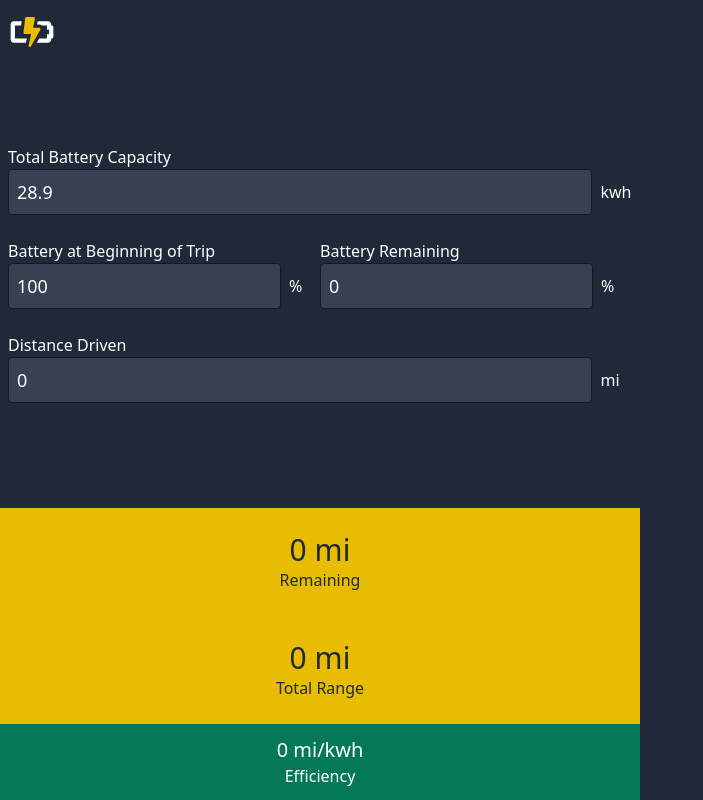
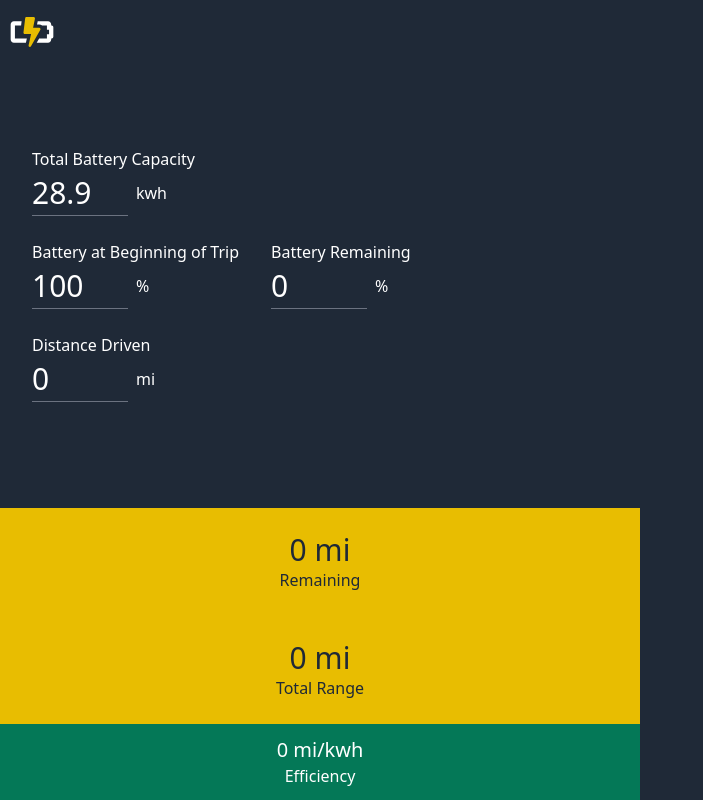
Before and after one commit to joshuafredrickson/ev-range-estimator, a React (Create React App) app: page / in a window 1280 px wide. Shown: the whole page, without its empty margins (0-703 px from the left). Built offline with nearby package versions, Linux system fonts and the light colour scheme.

Commit message:
Adjust input styles

```diff
--- a/src/components/App/App.tsx
+++ b/src/components/App/App.tsx
@@ -14,7 +14,7 @@ const App: React.FC = () => {
   return (
     <CalculationsProvider values={calculations}>
       <ResultsProvider values={results}>
-        <div className="w-full h-full App">
+        <div className="w-full h-screen App">
           <Header />
           <Calculator />
           <Results />
--- a/src/components/Calculator/Calculator.tsx
+++ b/src/components/Calculator/Calculator.tsx
@@ -9,6 +9,7 @@ const Calculator: React.FC = () => {
   const { results, setResults } = useResults();
 
   useEffect(() => {
+    // TODO: Store these values
     setCalculations({
       batteryCapacity: {
         key: 'batteryCapacity',
@@ -79,9 +80,9 @@ const Calculator: React.FC = () => {
   }, [calculations]);
 
   return (
-    <form className="flex flex-col justify-center p-2 text-white Calculator">
+    <form className="flex flex-col justify-center px-8 py-1 text-white Calculator">
       <CalculatorItem type="batteryCapacity" />
-      <div className="landscape:flex landscape:flex-row">
+      <div className="flex flex-row -mx-4">
         <CalculatorItem type="batteryStart" />
         <CalculatorItem type="batteryEnd" />
       </div>
--- a/src/components/CalculatorItem/CalculatorItem.scss
+++ b/src/components/CalculatorItem/CalculatorItem.scss
@@ -1,9 +1,9 @@
 .CalculatorItem__input {
-  width: calc(100% - 2rem);
+  width: 6rem;
 
   // Readonly/disabled styles shouldn't be applied when this attribute is present.
   &[data-oaf-keyboard-hack] {
-    @apply bg-gray-700 #{!important};
+    @apply bg-transparent #{!important};
   }
 }
 
--- a/src/components/CalculatorItem/CalculatorItem.tsx
+++ b/src/components/CalculatorItem/CalculatorItem.tsx
@@ -106,12 +106,18 @@ const CalculatorItem = ({ type }: CalculatorItemProps): JSX.Element => {
   return (
     <>
       {itemType && (
-        <p className="flex flex-wrap w-full mb-6 CalculatorItem">
+        <p
+          className={`flex flex-col mb-6 CalculatorItem ${
+            itemType.key === 'batteryStart' || itemType.key === 'batteryEnd'
+              ? 'px-4'
+              : ''
+          }`}
+        >
           <span className="w-full">{itemType.label}</span>
-          <span className="flex items-center w-full">
+          <span className="flex items-center w-full mt-auto">
             <input
               type="number"
-              className="w-full p-2 mr-2 text-lg bg-gray-700 border border-gray-900 rounded CalculatorItem__input"
+              className="py-1 mr-2 text-3xl bg-transparent border-b border-gray-500 CalculatorItem__input"
               min={0}
               max={itemType.units === '%' ? 100 : undefined}
               step={itemType.key === 'batteryCapacity' ? 0.1 : 1}
```
